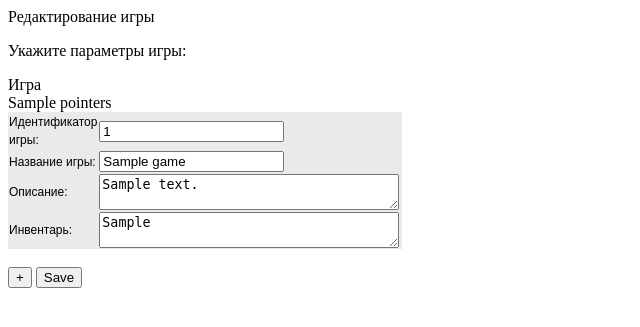
After one commit to Maniac-tv/game, a Django app: template MainApp/templates/game_editor.html in a window 1280 px wide. The commit adds this page. Shown: the top 327 px of the page, without its empty margins (0-640 px from the left). Run offline with Django 3.2, Linux system fonts and the light colour scheme; tables that the repository leaves empty hold one stand-in row (values such as "Sample post"); the template is opened without the code that fills it: values that come from a table or form of the project are taken from there, most other values are stand-ins (such as "Sample title", 1, 10 or a date in 2020).

Commit message:
Форма редактирования игры

```diff
--- a/MainApp/models.py
+++ b/MainApp/models.py
@@ -13,6 +13,7 @@ class Form (models.Model):
     area = models.TextField(max_length=20)
     create_time = models.DateTimeField(auto_now_add=True)
     user = models.ForeignKey(to=User, on_delete=models.CASCADE, blank=True, null=True)
+    invisible = models.BooleanField(default=False)
 
 class Game(models.Model):
     game_id = models.TextField(max_length=20, db_index=True)
@@ -22,4 +23,5 @@ class Game(models.Model):
     pointers = models.TextField(max_length=255)
     create_time = models.DateTimeField(auto_now_add=True)
     user = models.ForeignKey(to=User, on_delete=models.CASCADE, blank=True, null=True)
+    invisible = models.BooleanField(default=False)
 # Create your models here.
--- a/MainApp/pointers.py
+++ b/MainApp/pointers.py
@@ -12,7 +12,7 @@ def create_pointers(request):#Страница создания поинтера
 
 
 def pointers_list(request):#Список поинтеров
-    f = Form.objects.filter(user=request.user)
+    f = Form.objects.filter(user=request.user, invisible=False)
     context = {"items": f}
     return render(request, 'pointer_list.html', context)
 
@@ -50,7 +50,8 @@ def game_pointer_edit_save(request):# Запрос на сохранение о
 
 def delete_pointer(request,param):# Удаление поинтера конкретно вместе с файлами и папками
     f = Form.objects.get(pointer_id=param)
-    f.delete()
+    f.invisible = True
+    f.save()
     shutil.rmtree(os.path.join(settings.MEDIA_ROOT, param), ignore_errors=True)
     #print(os.path.join(settings.MEDIA_ROOT, param))
     return redirect('pointers_list')
--- /dev/null
+++ b/MainApp/templates/game_editor.html
@@ -0,0 +1,31 @@
+{% extends 'templ_create_game.html' %}
+{% load static %}
+<script type="text/javascript" src="http://ajax.googleapis.com/ajax/libs/jquery/1.6.1/jquery.min.js"></script>
+
+{% block titles %}
+    <div class="box-header">Редактирование игры</div>
+{% endblock %}
+
+{% block game_id %}
+    <tr><td >Идентификатор игры:</td><td style="text-align:left;"><input style="text-align:left;" name="game_id" id="game_id" type="text" value="{{game.game_id}}" readonly autocomplete="off" required ></td><td></td></tr>
+{% endblock %}
+
+{% block game_name %}
+    <tr><td >Название игры:</td><td style="text-align:left;"><input style="text-align:left;" name="game_name" id="game_name" type="text" value = "{{game.game_name}}"  autocomplete="off" required ></td><td></td></tr>
+{% endblock %}
+
+{% block description %}
+    <td><textarea name="description" style="width: 300px;" id="Description" type="text" spellcheck="true"  autocomplete="off" >{{game.description}}</textarea></td><td></td>
+{% endblock %}
+
+{% block inventory %}
+    <td><textarea name="inventory" style="width: 300px;" id="Inventory" type="text" spellcheck="true"  autocomplete="off" >{{game.inventory}}</textarea></td><td></td>
+{% endblock %}
+
+{% block pointers %}
+    {{pointers | safe}}
+{% endblock %}
+
+{% block url_form %}
+    <form  id="pointer_form" action="gameeditor_save" method="POST" enctype="multipart/form-data">
+{% endblock %}
--- a/MainApp/templates/games_list.html
+++ b/MainApp/templates/games_list.html
@@ -28,7 +28,7 @@
         <td><b>{{item.game_id}}</b></td>
         <td>{{item.game_name}}</td>
         <td>
-            <a onclick="get('edit_pointer/{{item.game_id}}','#content')" href="#" title="Редактировать">
+            <a onclick="get('game_edit/{{item.game_id}}','#content')" href="#" title="Редактировать">
             <svg xmlns="http://www.w3.org/2000/svg" placeholder="Редактировать" color="green" width="16" height="16" fill="currentColor" class="bi bi-pencil-fill" viewBox="0 0 16 16">
                 <path d="M12.854.146a.5.5 0 0 0-.707 0L10.5 1.793 14.207 5.5l1.647-1.646a.5.5 0 0 0 0-.708l-3-3zm.646 6.061L9.793 2.5 3.293 9H3.5a.5.5 0 0 1 .5.5v.5h.5a.5.5 0 0 1 .5.5v.5h.5a.5.5 0 0 1 .5.5v.5h.5a.5.5 0 0 1 .5.5v.207l6.5-6.5zm-7.468 7.468A.5.5 0 0 1 6 13.5V13h-.5a.5.5 0 0 1-.5-.5V12h-.5a.5.5 0 0 1-.5-.5V11h-.5a.5.5 0 0 1-.5-.5V10h-.5a.499.499 0 0 1-.175-.032l-.179.178a.5.5 0 0 0-.11.168l-2 5a.5.5 0 0 0 .65.65l5-2a.5.5 0 0 0 .168-.11l.178-.178z"/>
             </svg>
--- a/MainApp/templates/templ_create_game.html
+++ b/MainApp/templates/templ_create_game.html
@@ -147,7 +147,6 @@ function changeIt() {
 	button.type = 'button';
 	button.value = "-";
 
-
     td2 = tr.appendChild(document.createElement('td'));
 	var input2 = td2.appendChild(button);
 	input2.classList.add("no_st_button_red");
@@ -155,8 +154,6 @@ function changeIt() {
 	button.onclick = ('onclick', function(){ document.getElementById(tr.id).remove() });
 
     document.getElementById('game_table').tBodies[0].appendChild(tr);
-
-
 
 }
 
@@ -168,28 +165,28 @@ function check_for_repeat()
 </script>
 
 		<div id="page" >
-			<div class="box-header">Создание игры</div>
+			{% block titles %}<div class="box-header">Создание игры</div>{% endblock %}
 			<div class="box tab-content" id="create_pointer">
 				<p>Укажите параметры игры: </p>
 				<div class="title">Игра</div>
-				<form  id="pointer_form" action="creategame_params" method="POST" enctype="multipart/form-data">{% csrf_token %}
+				{% block url_form %}<form  id="pointer_form" action="creategame_params" method="POST" enctype="multipart/form-data">{% endblock %}
+				{% csrf_token %}
 					<table id="game_table" class="no_st">
 						<tbody>
-							<tr><td >Идентификатор игры:</td><td style="text-align:left;"><input style="text-align:left;" name="game_id" id="game_id" type="text" value="" ondblclick="getcode()" placeholder="Даблклик для генерации" autocomplete="off" required ></td><td></td></tr>
+							{% block game_id %}<tr><td >Идентификатор игры:</td><td style="text-align:left;"><input style="text-align:left;" name="game_id" id="game_id" type="text" value="" ondblclick="getcode()" placeholder="Даблклик для генерации" autocomplete="off" required ></td><td></td></tr>{% endblock %}
 
-							<tr><td >Название игры:</td><td style="text-align:left;"><input style="text-align:left;" name="game_name" id="game_name" type="text" value=""  autocomplete="off" required ></td><td></td></tr>
+							{% block game_name %}<tr><td >Название игры:</td><td style="text-align:left;"><input style="text-align:left;" name="game_name" id="game_name" type="text" value = ""  autocomplete="off" required ></td><td></td></tr>{% endblock %}
 							<tr>
 								<td style="text-align:left;">Описание:</td>
-								{% block description %}
-								<td><textarea style="width: 300px;" name="description" id="Description" type="text" spellcheck="true"  autocomplete="off" required ></textarea></td><td></td>
-								{% endblock %}
+								{% block description %}<td><textarea style="width: 300px;" name="description" id="Description" type="text" spellcheck="true"  autocomplete="off" required ></textarea></td><td></td>{% endblock %}
 							</tr>
 							<tr>
 								<td style="text-align:left;">Инвентарь:</td>
-								{% block inventary %}
-								<td><textarea name="inventory" style="width: 300px;" id="Inventory" type="text" spellcheck="true"  autocomplete="off" ></textarea></td><td></td>
-								{% endblock %}
+								{% block inventory %}<td><textarea name="inventory" style="width: 300px;" id="Inventory" type="text" spellcheck="true"  autocomplete="off" ></textarea></td><td></td>{% endblock %}
 							</tr>
+							{% block pointers %}
+
+							{% endblock %}
 						</tbody>
 					</table>
 					<br/>
--- a/mnc_game/urls.py
+++ b/mnc_game/urls.py
@@ -39,5 +39,7 @@ urlpatterns = [
     path('creategame_params', views.creategame_params),
     path('games_list', views.games_list, name='games_list'),
     path('gen_id_game', views.gen_code_game),
-    path('delete_game/<str:param>', views.delete_game)
+    path('delete_game/<str:param>', views.delete_game),
+    path('game_edit/<str:param>', views.game_edit),
+    path('gameeditor_save', views.gameeditor_save)
 ] + static(settings.STATIC_URL, document_root=settings.STATIC_ROOT) + static(settings.MEDIA_URL, document_root=settings.MEDIA_ROOT)
```
Also changed, not shown: MainApp/views.py (+48 -2 lines), MainApp/migrations/0007_auto_20210726_1333.py (added).
